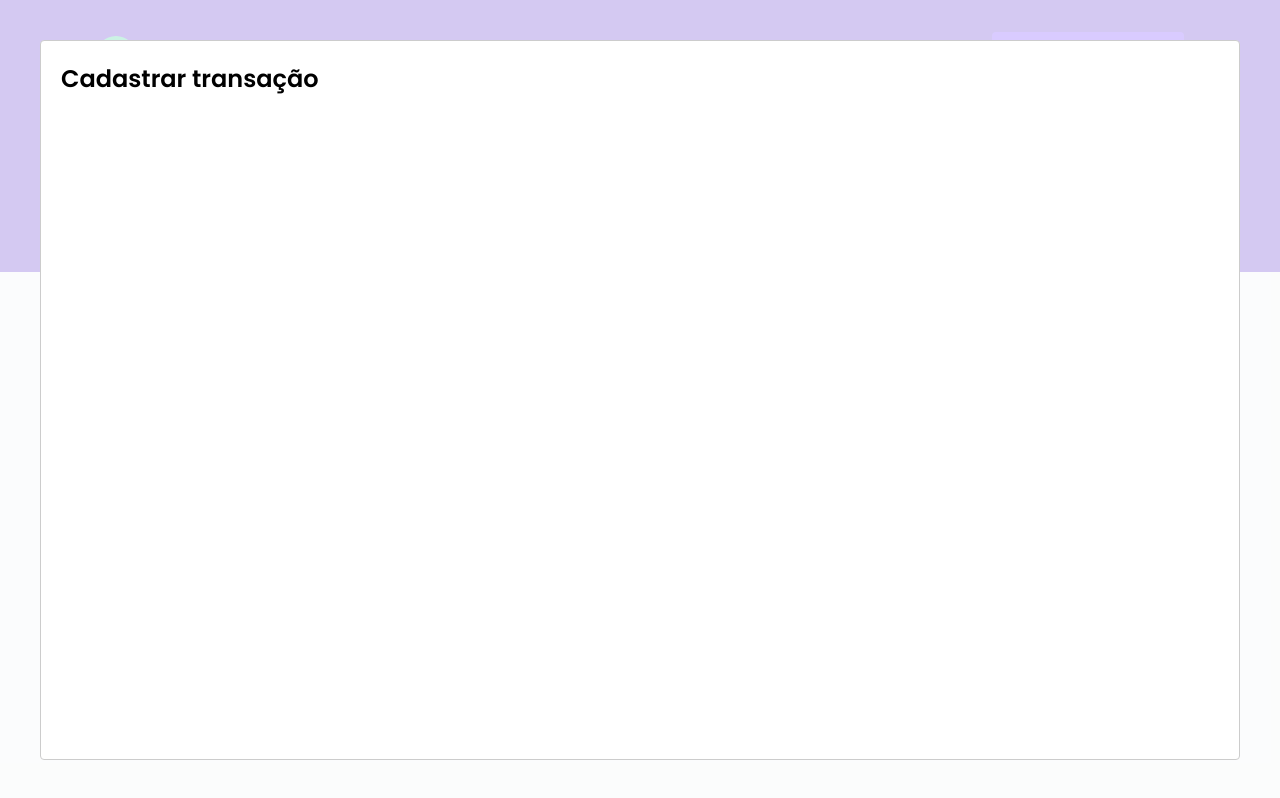
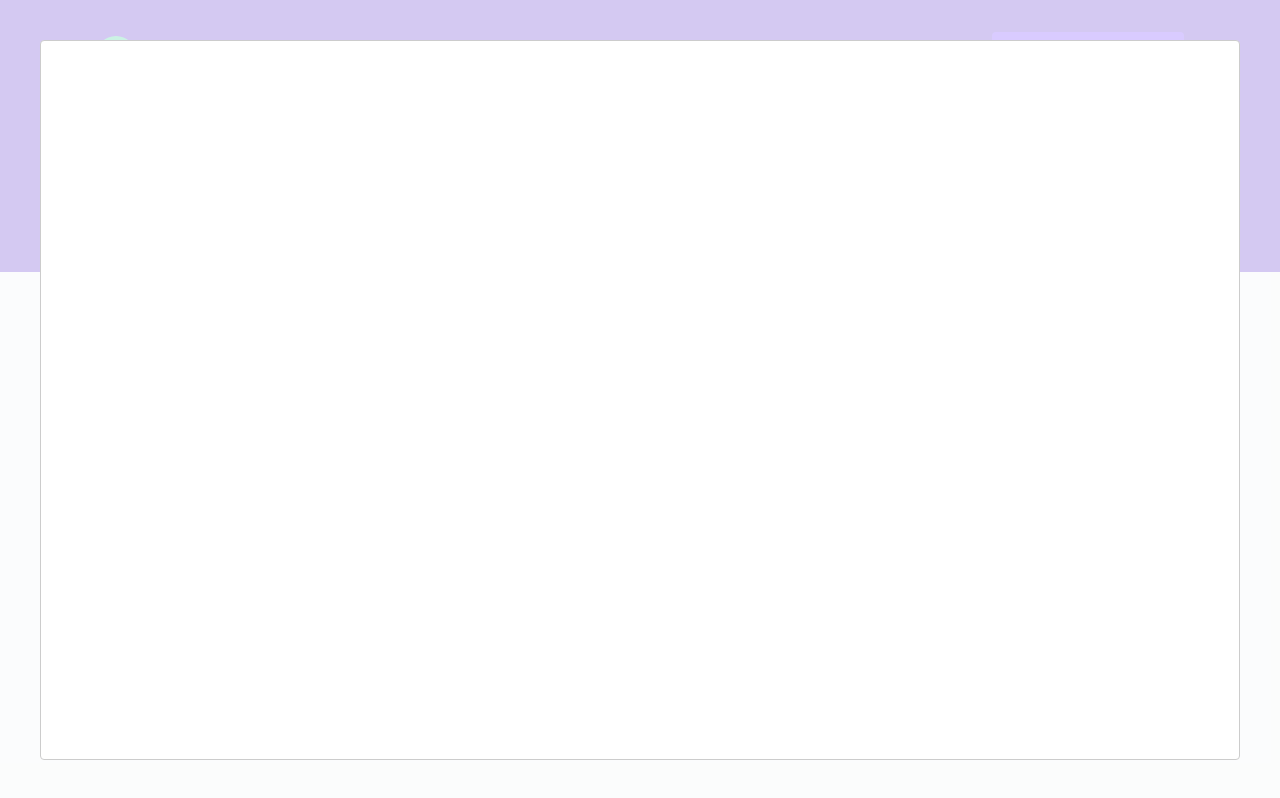
Before and after one commit to rogeraf15/dtmoney, a React (Create React App) app: page / in a window 1280 px wide. Both pictures are taken after a click on the button "Nova transação". Built offline with nearby package versions, Linux system fonts and the light colour scheme; no server answers; what miragejs would draw is missing.

Commit message:
componente: NewTransactionModal

```diff
--- a/src/App.tsx
+++ b/src/App.tsx
@@ -2,9 +2,8 @@
 import { Dashboard } from './components/Dashboard';
 import { Header } from './components/Header';
 import { GlobalStyle } from './styles/global';
-import Modal from 'react-modal';
+import { NewTransactionModal } from './components/NewTransactionModal';
 
-Modal.setAppElement('#root');
 
 export function App() {
   const [isNewTransactionModalOpen, setIsNewTransactionModalOpen] = useState(false);
@@ -23,12 +22,11 @@
 
       <Dashboard />
 
-      <Modal
+      <NewTransactionModal
         isOpen={isNewTransactionModalOpen}
         onRequestClose={handleCloseNewTransactionModal}
-      >
-        <h2>Cadastrar transação</h2>
-      </Modal>
+      />
+
       <GlobalStyle />
     </>
   );
--- a/src/components/Header/index.tsx
+++ b/src/components/Header/index.tsx
@@ -1,6 +1,4 @@
-import { useState } from 'react';
 import logoImg from '../../assets/logo.svg';
-import Modal from 'react-modal';
 import { Container, Content } from './styles';
 
 interface HeaderProps {
--- /dev/null
+++ b/src/components/NewTransactionModal/index.tsx
@@ -0,0 +1,23 @@
+import { Container } from './styles';
+import Modal from 'react-modal';
+
+interface NewTransactionModalProps {
+  isOpen: boolean;
+  onRequestClose: () => void;
+}
+
+Modal.setAppElement('#root');
+
+export function NewTransactionModal({
+  isOpen,
+  onRequestClose
+}: NewTransactionModalProps) {
+  return (
+    <Container>
+      <Modal
+        isOpen={isOpen}
+        onRequestClose={onRequestClose}
+      />
+    </Container>
+  );
+}
--- /dev/null
+++ b/src/components/NewTransactionModal/styles.ts
@@ -0,0 +1,3 @@
+import styled from "styled-components";
+
+export const Container = styled.div``;
```
